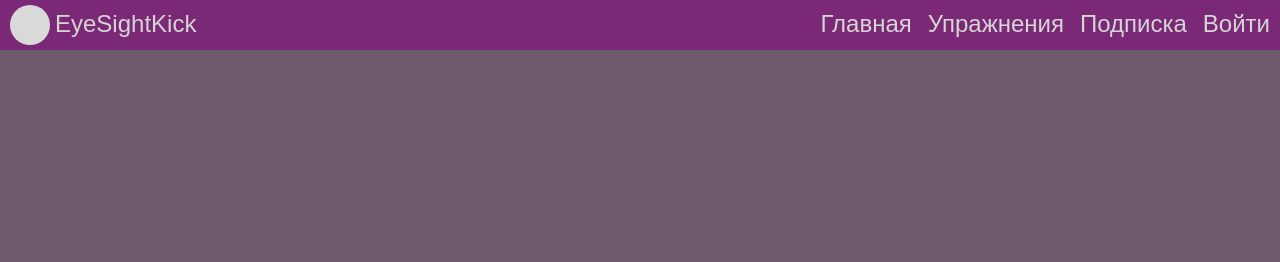
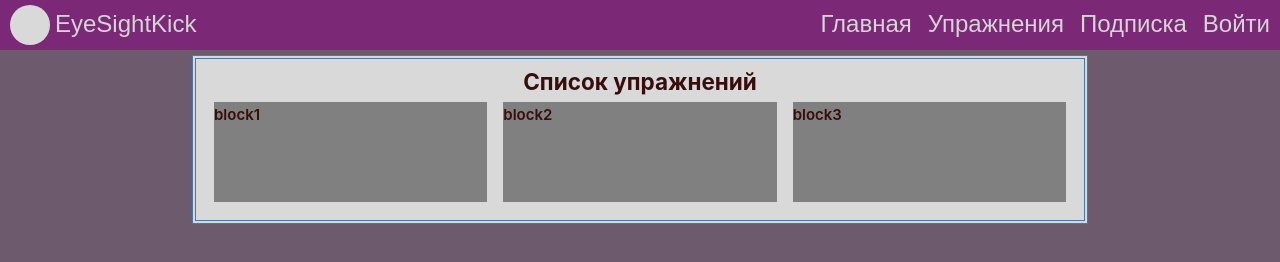
Before and after one commit to MatveyOleynikov/matveyoleynikov.github.io, a plain HTML site: page trains.html in a window 1280 px wide. Drawn offline with Linux system fonts and the light colour scheme.

Commit message:
began to make trains

```diff
--- a/style.css
+++ b/style.css
@@ -124,6 +124,20 @@ body{
 }
 
 .main-information-content{
+    margin: 5px 15% 0% 15%;
+    border: 4px double #467AAC; /* Параметры границы */
+    background: #D9D9D9; /* Цвет фона */
+    padding: 10px; /* Поля вокруг текста */
+    font-family: 'Inter';
+    font-style: normal;
+    font-weight: 600;
+    font-size: 15px;
+    line-height: 25px;
+
+    color: #380D0D;
+}
+
+.main-information-trains{
     margin: 5px 15% 0% 15%;
     border: 4px double #467AAC; /* Параметры границы */
     background: #D9D9D9; /* Цвет фона */
@@ -318,3 +332,18 @@ body{
     background: #7A2977;
     border-radius: 5px;
 }
+
+.block-train {
+    height: 100px;
+    width: 33.333%; /* Можно задать любую другую ширину блока */
+    background: grey;
+    margin: .5rem;
+  }
+
+.tasks {
+    display: flex;
+    flex-flow: row nowrap;
+    align-items: center;
+    align-content: center;
+    justify-content: space-between;
+}
--- a/trains.html
+++ b/trains.html
@@ -27,5 +27,14 @@
 
         </nav>
     </header>
+
+    <article class="main-information-trains">
+        <h1 style="text-align: center;">Список упражнений</h1>
+        <div class="tasks">
+            <div class="block-train">block1</div>
+            <div class="block-train">block2</div>
+            <div class="block-train">block3</div>
+        </div>
+    </article>
 </body>
 </html>
```
